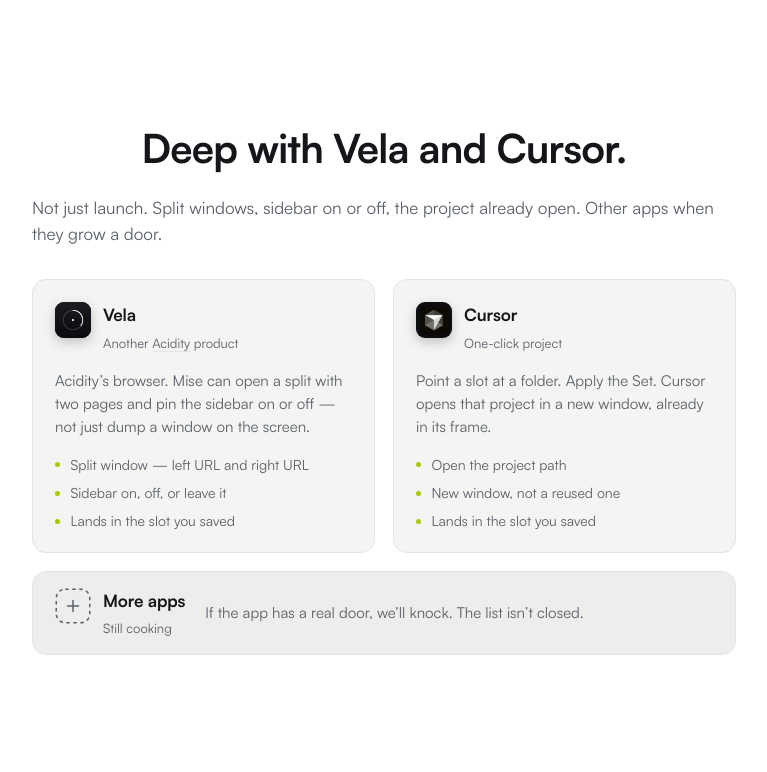
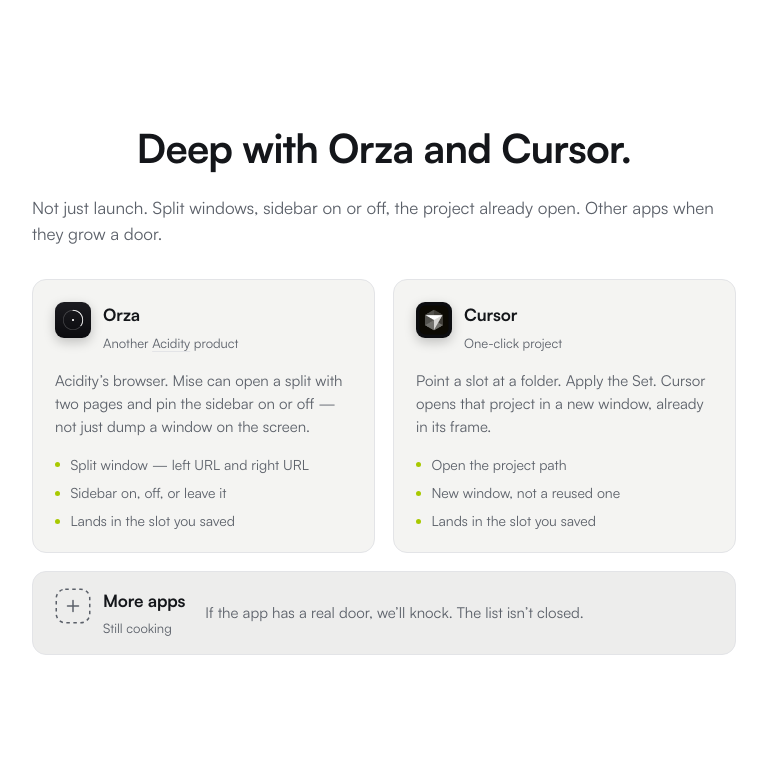
Before and after one commit to carlosaguado04/mise-website, an Astro site: page / in a window 1280 px wide. Shown: the part 4215-4987 px from the top of the page, without its empty margins (256-1023 px from the left). Built offline with nearby package versions, Linux system fonts and the light colour scheme; Astro itself is replaced by a stand-in of ours; some packages are replaced by stand-ins of ours.

Commit message:
Rename Vela to Orza in apps section and footer
Visible product name on the deep-integration cards and footer
link is Orza. Integration icon moved to orza.png (same bytes).

```diff
--- a/src/components/Footer.astro
+++ b/src/components/Footer.astro
@@ -10,7 +10,7 @@ import { site } from "../site";
         <ul>
           <li><a href="/#features">Features</a></li>
           <li><a href="/#automate">Automations</a></li>
-          <li><a href="/#apps">Vela &amp; Cursor</a></li>
+          <li><a href="/#apps">Orza &amp; Cursor</a></li>
           <li><a href="/#terminals">Terminals</a></li>
           <li><a href="/#pricing">Pricing</a></li>
           <li><a href="/#status">Updates</a></li>
--- a/src/pages/index.astro
+++ b/src/pages/index.astro
@@ -313,7 +313,7 @@ const terminals = [
   </section>
 
   <section class="apps wrap" id="apps">
-    <h2 data-reveal>Deep with Vela and Cursor.</h2>
+    <h2 data-reveal>Deep with Orza and Cursor.</h2>
     <p class="apps-lead" data-reveal>
       Not just launch. Split windows, sidebar on or off, the project already open. Other apps when
       they grow a door.
@@ -322,14 +322,14 @@ const terminals = [
       <article class="apps-card" data-reveal>
         <header class="apps-card-head">
           <img
-            src="/integrations/vela.png"
+            src="/integrations/orza.png"
             width="36"
             height="36"
             alt=""
             class="apps-icon"
           />
           <div>
-            <h3>Vela</h3>
+            <h3>Orza</h3>
             <p class="apps-tag">
               Another
               <a href={site.acidityUrl} rel="noopener noreferrer">Acidity</a>
--- a/src/styles/global.css
+++ b/src/styles/global.css
@@ -1540,7 +1540,7 @@ html[data-theme="dark"] .automate-icon--shortcuts {
   }
 }
 
-/* Apps — Vela, Cursor, more */
+/* Apps — Orza, Cursor, more */
 
 .apps {
   margin-top: 120px;
```
Also changed, not shown: public/integrations/orza.png (renamed from public/integrations/vela.png).
